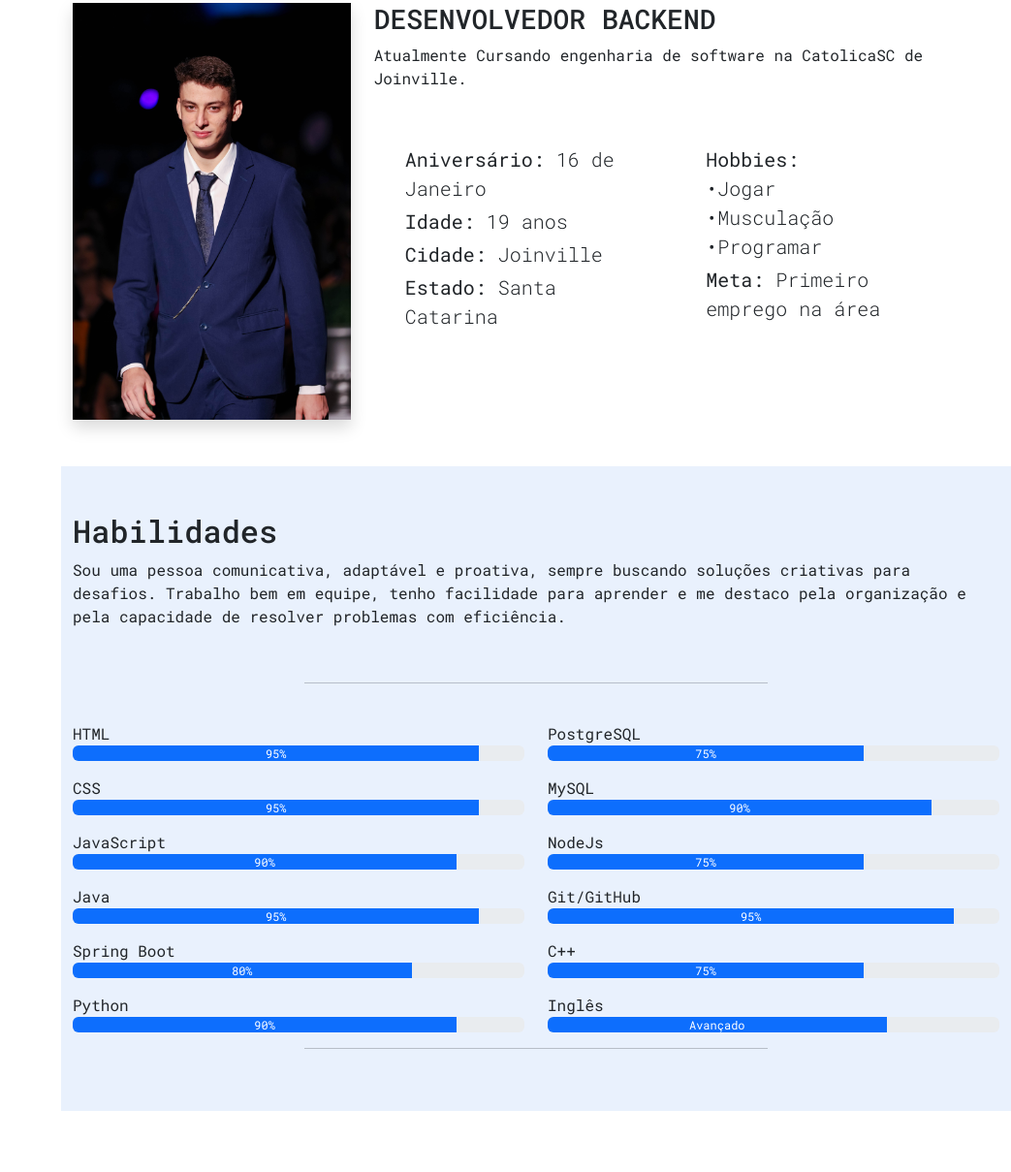
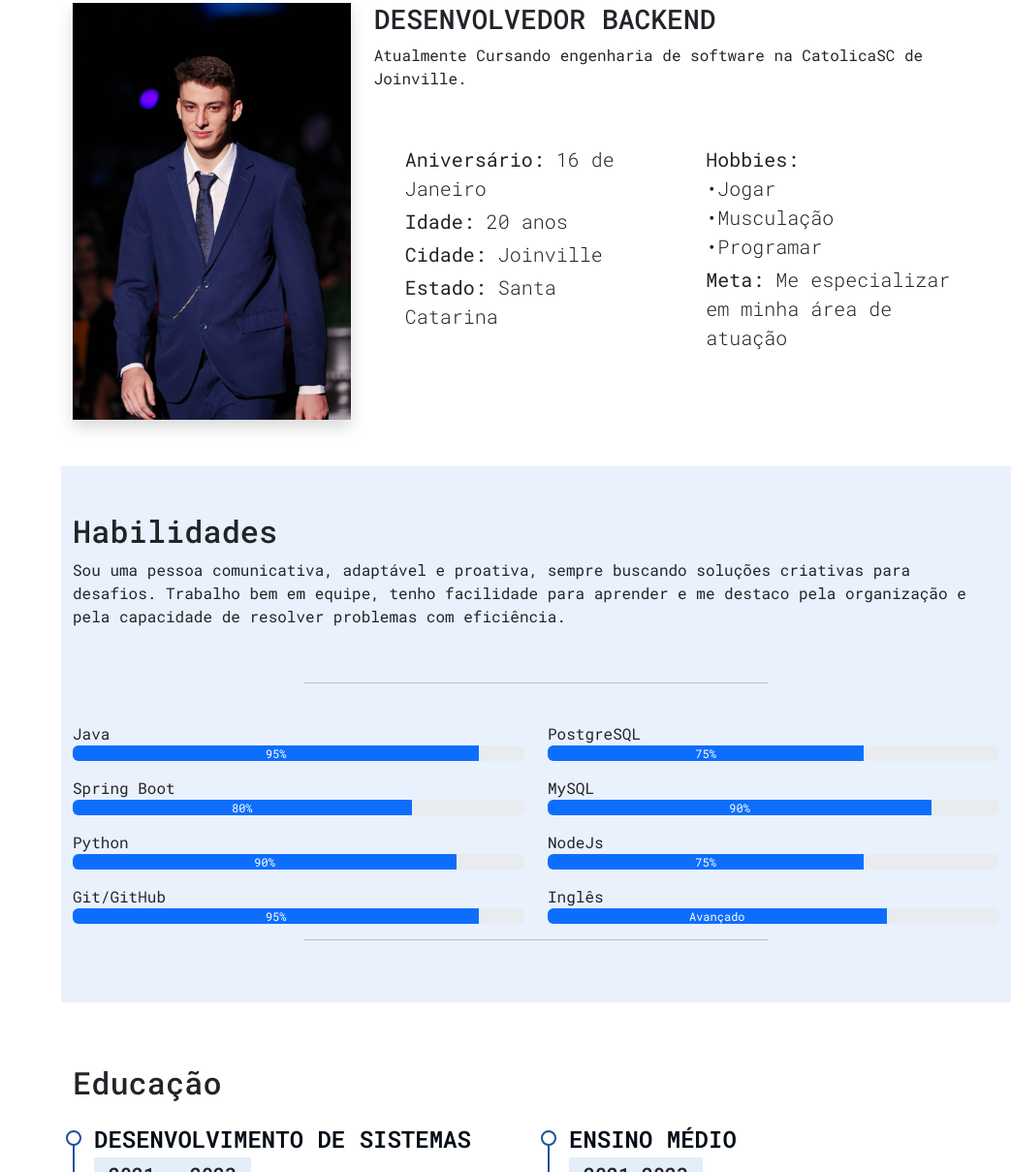
Before and after one commit to LucasGiovaniFruck/portfolio, a plain HTML site: page index.html in a window 1280 px wide. Shown: the part 1043-2252 px from the top of the page at 97% size, without its empty margins (237-1280 px from the left). Drawn offline with nearby package versions, Linux system fonts and the light colour scheme.

Commit message:
Fix: Ajustes

```diff
--- a/index.html
+++ b/index.html
@@ -103,7 +103,7 @@
                                                 Aniversário: <span class="fw-light">16 de Janeiro</span>
                                             </li>
                                             <li class="list-group-item mb-1">
-                                                Idade: <span class="fw-light">19 anos</span>
+                                                Idade: <span class="fw-light">20 anos</span>
                                             </li>
                                             <li class="list-group-item mb-1">
                                                 Cidade: <span class="fw-light">Joinville</span>
@@ -119,7 +119,7 @@
                                                 Hobbies: <span class="fw-light"><br>•Jogar<Br>•Musculação<br>•Programar</span>
                                             </li>
                                             <li class="list-group-item mb-1">
-                                                Meta: <span class="fw-light">Primeiro emprego na área</span>
+                                                Meta: <span class="fw-light">Me especializar em minha área de atuação</span>
                                             </li>
                                         </ul>
                                     </div>
@@ -143,18 +143,6 @@
 
                 <div class="row mt-4">
                     <div class="col-md-6">
-                        <p class="mt-3 mb-0">HTML</p>
-                        <div class="progress" role="progressbar" aria-label="Example with label" aria-valuenow="90%" aria-valuemin="0" aria-valuemax="100">
-                            <div data-anime="left" class="progress-bar" style="width: 90%">95%</div>
-                        </div>
-                        <p class="mt-3 mb-0">CSS</p>
-                        <div class="progress" role="progressbar" aria-label="Example with label" aria-valuenow="90%" aria-valuemin="0" aria-valuemax="100">
-                            <div data-anime="left" class="progress-bar" style="width: 90%">95%</div>
-                        </div>
-                        <p class="mt-3 mb-0">JavaScript</p>
-                        <div class="progress" role="progressbar" aria-label="Example with label" aria-valuenow="70%" aria-valuemin="0" aria-valuemax="100">
-                            <div data-anime="left" class="progress-bar" style="width: 85%">90%</div>
-                        </div>
                         <p class="mt-3 mb-0">Java</p>
                         <div class="progress" role="progressbar" aria-label="Example with label" aria-valuenow="65%" aria-valuemin="0" aria-valuemax="100">
                             <div data-anime="left" class="progress-bar" style="width: 90%">95%</div>
@@ -166,6 +154,10 @@
                         <p class="mt-3 mb-0">Python</p>
                         <div class="progress" role="progressbar" aria-label="Example with label" aria-valuenow="85%" aria-valuemin="0" aria-valuemax="100">
                             <div data-anime="left" class="progress-bar" style="width: 85%">90%</div>
+                        </div>
+                        <p class="mt-3 mb-0">Git/GitHub</p>
+                        <div class="progress" role="progressbar" aria-label="Example with label" aria-valuenow="95%" aria-valuemin="0" aria-valuemax="100">
+                            <div data-anime="left" class="progress-bar" style="width: 90%">95%</div>
                         </div>
                     </div>
                     <div class="col-md-6">
@@ -179,14 +171,6 @@
                         </div>
                         <p class="mt-3 mb-0">NodeJs</p>
                         <div class="progress" role="progressbar" aria-label="Example with label" aria-valuenow="70%" aria-valuemin="0" aria-valuemax="100">
-                            <div data-anime="left" class="progress-bar" style="width: 70%">75%</div>
-                        </div>
-                        <p class="mt-3 mb-0">Git/GitHub</p>
-                        <div class="progress" role="progressbar" aria-label="Example with label" aria-valuenow="95%" aria-valuemin="0" aria-valuemax="100">
-                            <div data-anime="left" class="progress-bar" style="width: 90%">95%</div>
-                        </div>
-                        <p class="mt-3 mb-0">C++</p>
-                        <div class="progress" role="progressbar" aria-label="Example with label" aria-valuenow="75%" aria-valuemin="0" aria-valuemax="100">
                             <div data-anime="left" class="progress-bar" style="width: 70%">75%</div>
                         </div>
                         <p class="mt-3 mb-0">Inglês</p>
```
